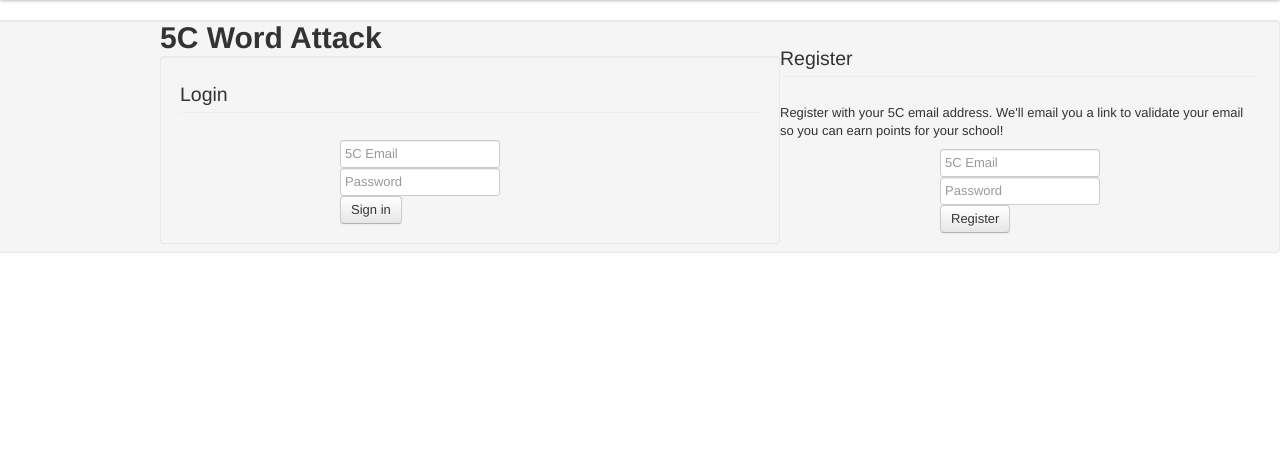
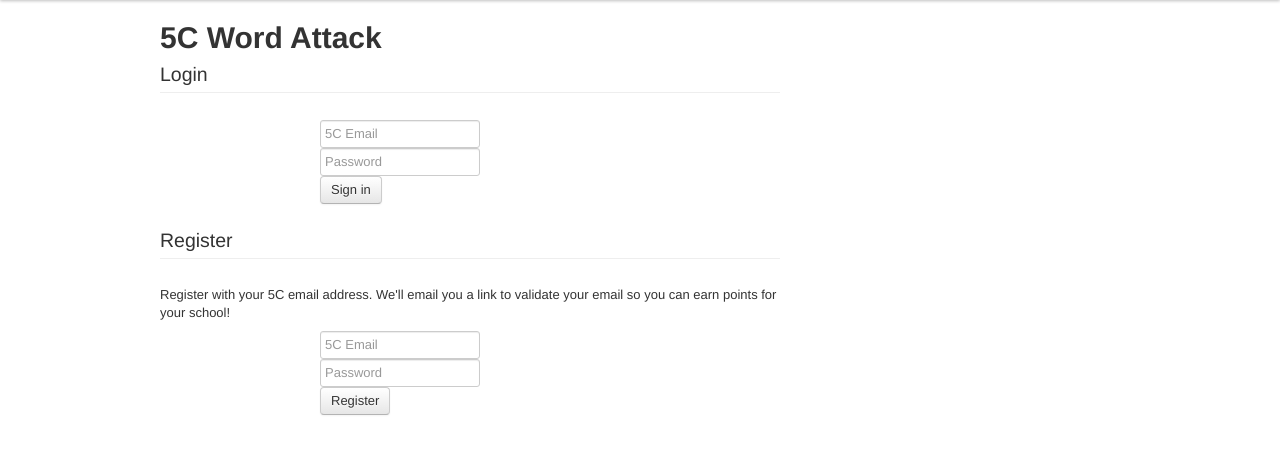
Before and after one commit to iamb55/Calmer-Not, a Flask app: page / in a window 1280 px wide. Shown: the part 40-494 px from the top of the page. Run offline with Flask 2, Linux system fonts and the light colour scheme; parts of the project's set-up code (start-up, migrations or seed data) failed here and were passed over; some libraries are stand-ins or nearby versions.

Commit message:
more form styling...

```diff
--- a/templates/index.html
+++ b/templates/index.html
@@ -16,7 +16,7 @@
   {% endif %}
 {% endwith %}
 
-<form class='well form-horizontal' id="login" action="{{url_for('login')}}" method="post">
+<form class='form-horizontal' id="login" action="{{url_for('login')}}" method="post">
 <fieldset>
     <legend>Login</legend>
     <div class="controls">
@@ -28,11 +28,10 @@
     <div class="controls">
         <button type="submit" class="btn">Sign in</button>
     </div>
-    </div>
 </fieldset>
 </form>
 
-<form class="well form-horizontal" id="register" action="{{url_for('register')}}" method="post">
+<form class="form-horizontal" id="register" action="{{url_for('register')}}" method="post">
 <fieldset>
     <legend>Register</legend>
     <p>Register with your 5C email address. We'll email you a link to validate your email so you can earn points for your school!</p>
```
